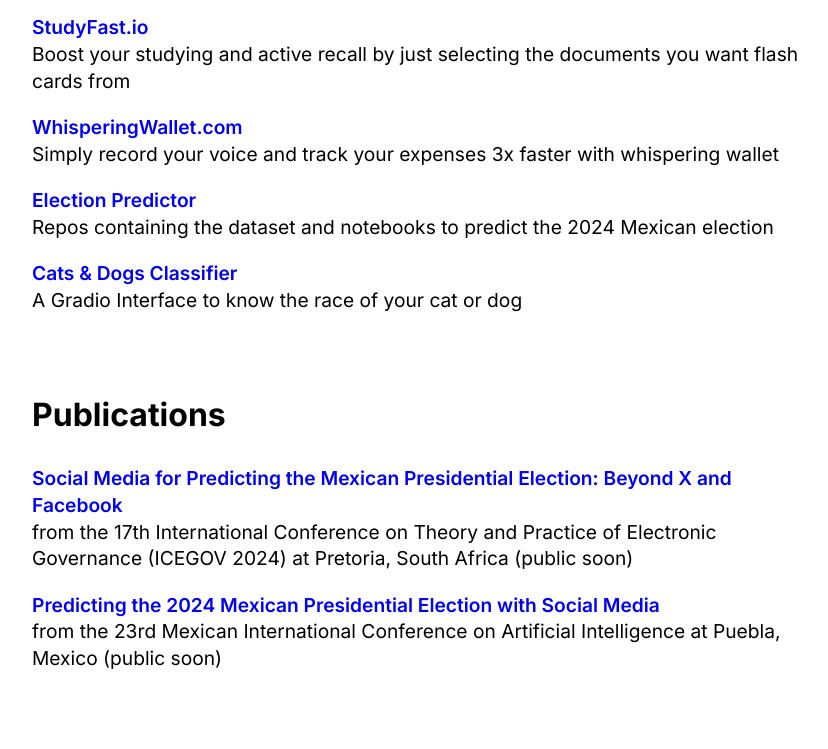
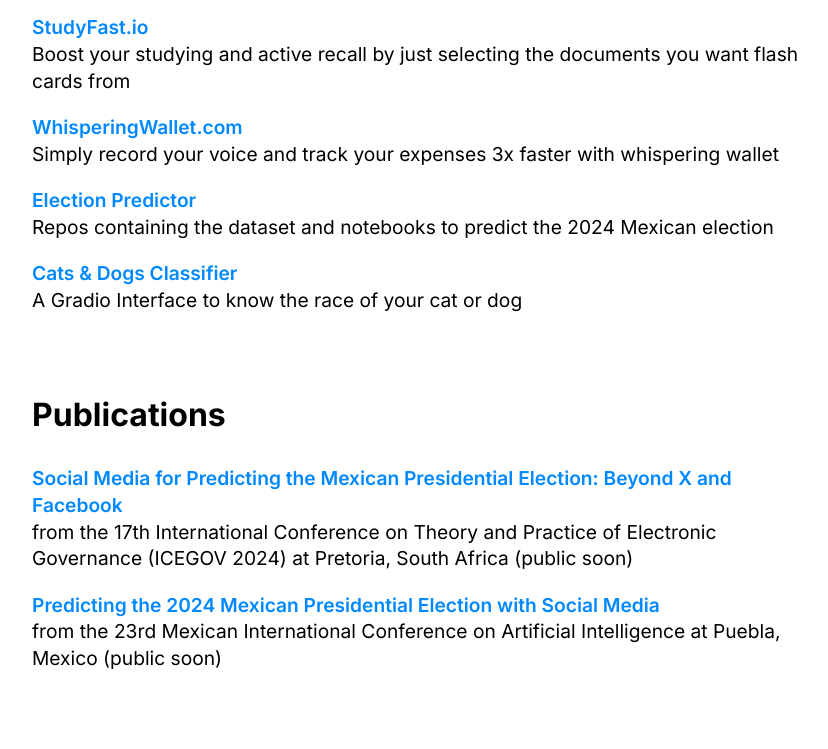
Before and after one commit to hectoragvz/hectoragvz.github.io, a plain HTML site: page index.html in a window 1280 px wide. Shown: the part 631-1380 px from the top of the page, without its empty margins (213-1041 px from the left). Drawn offline with Linux system fonts and the light colour scheme.

Commit message:
new edit 4

```diff
--- a/styles.css
+++ b/styles.css
@@ -42,6 +42,7 @@ ul p {
 a {
   font-weight: 600;
   text-decoration: none;
+  color: #0088ff;
 }
 
 a:hover {
```
